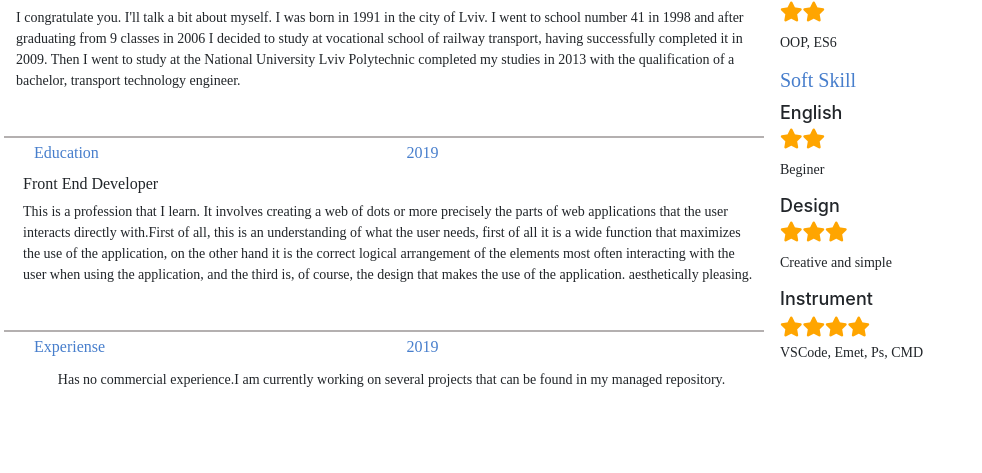
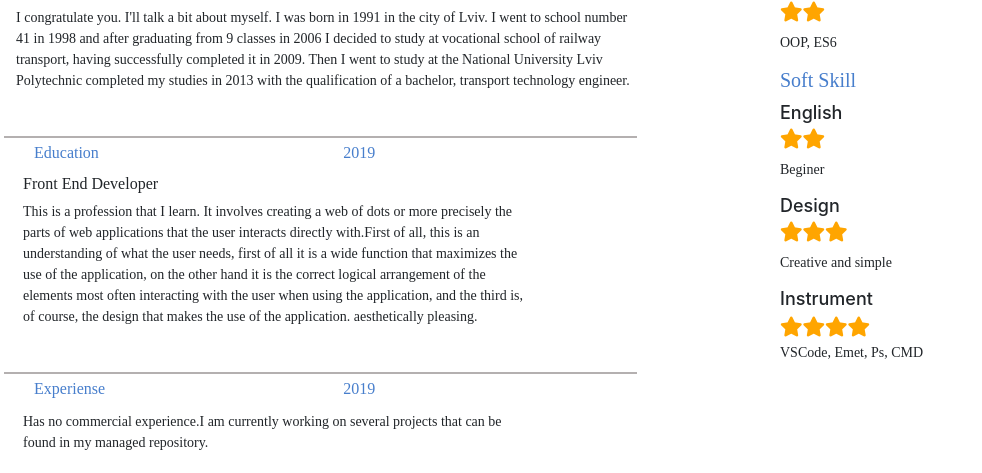
Before and after one commit to AllakhverdievKhalid/myCv, a plain HTML site: page index.html in a window 1280 px wide. Shown: the part 330-803 px from the top of the page, without its empty margins (0-982 px from the left). Drawn offline with nearby package versions, Linux system fonts and the light colour scheme; a web font is replaced by a local one.

Commit message:
first commit

```diff
--- a/index.html
+++ b/index.html
@@ -33,19 +33,19 @@
               </div>
        <!-- end section-name -->
          <div class="row  px-1 py-1">
-          <div class="col-12 ml-2">
+          <div class="col-10 ml-2">
            <p class="info">I congratulate you. I'll talk a bit about myself. I was born in 1991 in the city of Lviv. I went to school number 41 in 1998 and after graduating from 9 classes in 2006 I decided to study at vocational school of railway transport, having successfully completed it in 2009.
             Then I went to study at the National University Lviv Polytechnic completed my studies in 2013 with the qualification of a bachelor, transport technology engineer.</p>
           </div>
          </div>
         </div>
           <div class="row ml-1">
-           <div class="col-12 education">
+           <div class="col-10 education">
             <div class="row d-flex justify-content-around">
              <div class="col "><h6 class="section-title">Education</h6></div>
               <div class="col "><h6 class="section-year">2019</h6></div>
                <div class="row px-1 py-1 ">
-                <div class="col-12">
+                <div class="col-10">
                  <h6>Front End Developer</h6>
                   <p class="info">
                         This is a profession that I learn. It involves creating a web of dots or more precisely the parts of web applications that the user interacts directly with.First of all, this is an understanding of what the user needs, first of all it is a wide function that maximizes the use of the application, on the other hand it is the correct logical arrangement of the elements most often interacting with the user when using the application, and the third is, of course, the design that makes the use of the application. aesthetically pleasing.
@@ -56,12 +56,12 @@
               </div>
              </div>
           <div class="row ml-1">
-           <div class="col-12 education">
+           <div class="col-10 education">
             <div class="row d-flex justify-content-around">
              <div class="col "><h6 class="section-title">Experiense</h6></div>
               <div class="col "><h6 class="section-year">2019</h6></div>
                <div class="row px-1 py-1">
-                <div class="col-12">
+                <div class="col-10">
                  <p class="info">Has no commercial experience.I am currently working on several projects that can be found in my managed repository.</p>
                 </div>
                </div>
```
